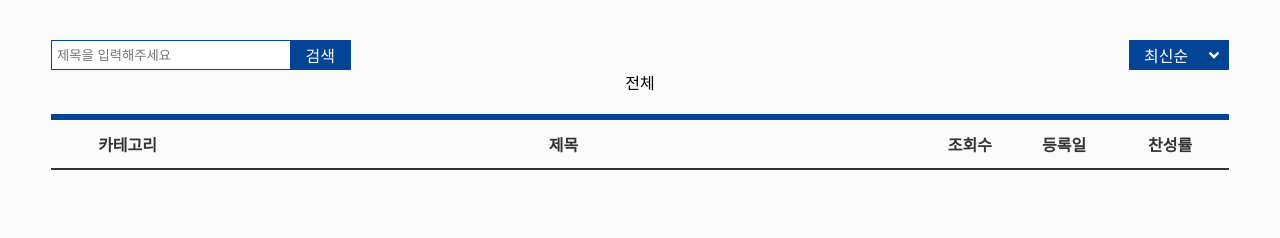
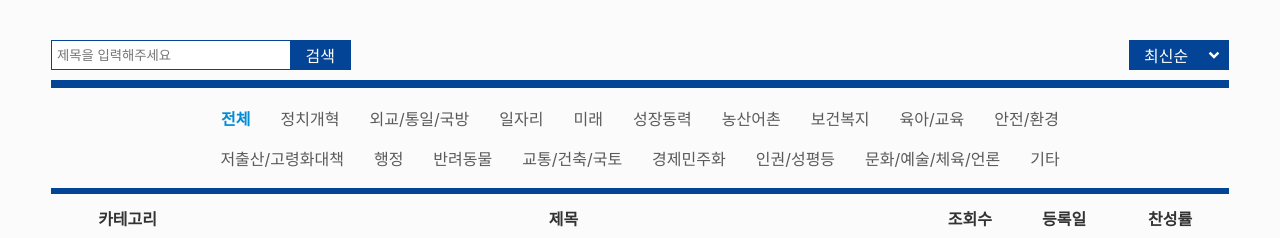
Before and after one commit to potato-club/national-petition-frontend, a Next.js app: page /board/list in a window 1280 px wide. Shown: the part 527-765 px from the top of the page. Built offline with nearby package versions, Linux system fonts and the light colour scheme; no server answers; what react-toast-notifications would draw is missing.

Commit message:
[ADD] 카테고리 기능추가

```diff
--- /dev/null
+++ b/components/app/board/list/Category.jsx
@@ -0,0 +1,59 @@
+import React, { useState, useEffect } from 'react';
+import styled from '@emotion/styled';
+import { TypoGraphy } from 'components/common/index';
+import { customColor } from 'constants/index';
+
+export const Category = ({ category, handleCategory, text }) => {
+  const [CheckCategory, setCheckCategory] = useState(false);
+  useEffect(() => {
+    if (category === '' && text === '전체') setCheckCategory(true);
+    else if (category === 'POLITICS' && text === '정치개혁')
+      setCheckCategory(true);
+    else if (category === 'DIPLOMACY' && text === '외교/통일/국방')
+      setCheckCategory(true);
+    else if (category === 'JOB' && text === '일자리') setCheckCategory(true);
+    else if (category === 'FUTURE' && text === '미래') setCheckCategory(true);
+    else if (category === 'GROWTH' && text === '성장동력')
+      setCheckCategory(true);
+    else if (category === 'FARM' && text === '농산어촌') setCheckCategory(true);
+    else if (category === 'HEALTH' && text === '보건복지')
+      setCheckCategory(true);
+    else if (category === 'BABY' && text === '육아/교육')
+      setCheckCategory(true);
+    else if (category === 'SAFE' && text === '안전/환경')
+      setCheckCategory(true);
+    else if (category === 'AGING' && text === '저출산/고령화대책')
+      setCheckCategory(true);
+    else if (category === 'ADMINISTRATION' && text === '행정')
+      setCheckCategory(true);
+    else if (category === 'PET' && text === '반려동물') setCheckCategory(true);
+    else if (category === 'TRAFFIC' && text === '교통/건축/국토')
+      setCheckCategory(true);
+    else if (category === 'ECONOMY' && text === '경제민주화')
+      setCheckCategory(true);
+    else if (category === 'HUMAN' && text === '인권/성평등')
+      setCheckCategory(true);
+    else if (category === 'CULTURE' && text === '문화/예술/체육/언론')
+      setCheckCategory(true);
+    else if (category === 'ETC' && text === '기타') setCheckCategory(true);
+    else setCheckCategory(false);
+  }, [category]);
+  return (
+    <Item CheckCategory={CheckCategory} onClick={() => handleCategory(text)}>
+      <TypoGraphy
+        fontWeight={CheckCategory === true && 'bold'}
+        type="body1"
+        color={CheckCategory === true ? customColor.skyBlue : customColor.gray}
+        textAlign="center">
+        {text}
+      </TypoGraphy>
+    </Item>
+  );
+};
+const Item = styled.div`
+  margin-left: 15px;
+  margin-right: 15px;
+  margin-top: 8px;
+  margin-bottom: 8px;
+  cursor: pointer;
+`;
--- a/components/app/board/list/index.js
+++ b/components/app/board/list/index.js
@@ -1 +1,2 @@
 export { Search } from './Search';
+export { Category } from './Category';
--- a/components/common/BoardList.jsx
+++ b/components/common/BoardList.jsx
@@ -134,12 +134,11 @@ export const BoardList = ({
 };
 const Container = styled.div``;
 const ListWrapper = styled.div`
-  margin-top: 20px;
   margin-bottom: 20px;
   border-top: 6px solid ${customColor.blue};
   border-bottom: 6px solid ${customColor.blue};
 
-  min-height: 962px;
+  min-height: 960px;
 `;
 const ListNav = styled.div`
   display: flex;
--- a/pages/board/list.jsx
+++ b/pages/board/list.jsx
@@ -8,7 +8,7 @@ import {
   BoardList,
 } from 'components/common/index';
 import { customColor } from 'constants/index';
-import { Search } from 'components/app/board/list';
+import { Search, Category } from 'components/app/board/list';
 import { RiArrowDropDownLine } from 'react-icons/ri';
 // import dummy from '../../dummy/list.json';
 import { boardApi } from 'apis';
@@ -22,6 +22,48 @@ const list = () => {
   const [sortBoardApi, setSortBoardApi] = useState(undefined);
   const [currentPost, setCurrentPost] = useState(1);
   const [SearchData, setSearchData] = useState('');
+  const [category, setCategory] = useState('');
+  const categoryTopList = [
+    '전체',
+    '정치개혁',
+    '외교/통일/국방',
+    '일자리',
+    '미래',
+    '성장동력',
+    '농산어촌',
+    '보건복지',
+    '육아/교육',
+    '안전/환경',
+  ];
+  const categoryBottomList = [
+    '저출산/고령화대책',
+    '행정',
+    '반려동물',
+    '교통/건축/국토',
+    '경제민주화',
+    '인권/성평등',
+    '문화/예술/체육/언론',
+    '기타',
+  ];
+  // 18개
+  // ALL
+  // POLITICS("정치개혁")
+  // DIPLOMACY("외교/통일/국방")
+  // JOB("일자리")
+  // FUTURE("미래")
+  // GROWTH("성장동력")
+  // FARM("농산어촌")
+  // HEALTH("보건복지")
+  // BABY("육아/교육")
+  // SAFE("안전/환경")
+  // AGING("저출산/고령화대책")
+  // ADMINISTRATION("행정")
+  // PET("반려동물")
+  // TRAFFIC("교통/건축/국토")
+  // ECONOMY("경제민주화")
+  // HUMAN("인권/성평등")
+  // CULTURE("문화/예술/체육/언론")
+  // ETC("기타");
 
   const handleSort = (e) => {
     if (e.target.innerText === '최신순') setSortBoardApi(undefined);
@@ -44,6 +86,7 @@ const list = () => {
           page: currentPost,
           size: 10,
           sort: sortBoardApi,
+          category: category,
         });
 
         setListCount(Math.ceil(count / 10));
@@ -64,6 +107,7 @@ const list = () => {
           page: 1,
           size: 10,
           sort: sortBoardApi,
+          category: category,
         });
 
         setCurrentPost(1);
@@ -72,10 +116,68 @@ const list = () => {
         setBoardList(list);
       } catch (e) {}
     })();
-  }, [sortBoardApi, SearchData]);
+  }, [sortBoardApi, SearchData, category]);
 
   const handlePageChange = (value) => {
     setCurrentPost(value);
+  };
+  const handleCategory = (value) => {
+    switch (value) {
+      case '전체':
+        setCategory('');
+        break;
+      case '정치개혁':
+        setCategory('POLITICS');
+        break;
+      case '외교/통일/국방':
+        setCategory('DIPLOMACY');
+        break;
+      case '일자리':
+        setCategory('JOB');
+        break;
+      case '미래':
+        setCategory('FUTURE');
+        break;
+      case '성장동력':
+        setCategory('GROWTH');
+        break;
+      case '농산어촌':
+        setCategory('FARM');
+        break;
+      case '보건복지':
+        setCategory('HEALTH');
+        break;
+      case '육아/교육':
+        setCategory('BABY');
+        break;
+      case '안전/환경':
+        setCategory('SAFE');
+        break;
+      case '저출산/고령화대책':
+        setCategory('AGING');
+        break;
+      case '행정':
+        setCategory('ADMINISTRATION');
+        break;
+      case '반려동물':
+        setCategory('PET');
+        break;
+      case '교통/건축/국토':
+        setCategory('TRAFFIC');
+        break;
+      case '경제민주화':
+        setCategory('ECONOMY');
+        break;
+      case '인권/성평등':
+        setCategory('HUMAN');
+        break;
+      case '문화/예술/체육/언론':
+        setCategory('CULTURE');
+        break;
+      case '기타':
+        setCategory('ETC');
+        break;
+    }
   };
   return (
     <LayoutContainer>
@@ -133,9 +235,28 @@ const list = () => {
             )}
           </SortWrapper>
         </SearchAndSortWrapper>
-        <CategoryWrapper>
-          <Category>전체</Category>
-        </CategoryWrapper>
+        <CategorySection>
+          <CategoryWrapper>
+            {categoryTopList.map((text, i) => (
+              <Category
+                key={i}
+                category={category}
+                handleCategory={handleCategory}
+                text={text}
+              />
+            ))}
+          </CategoryWrapper>
+          <CategoryWrapper>
+            {categoryBottomList.map((text, i) => (
+              <Category
+                key={i}
+                category={category}
+                handleCategory={handleCategory}
+                text={text}
+              />
+            ))}
+          </CategoryWrapper>
+        </CategorySection>
         <BoardList
           listData={boardList}
           handlePageChange={handlePageChange}
@@ -198,11 +319,15 @@ const SortButton = styled.div`
     background-color: ${customColor.grayBg};
   }
 `;
-
+const CategorySection = styled.div`
+  border-top: 8px solid ${customColor.blue};
+  margin-top: 10px;
+  padding-top: 10px;
+  padding-bottom: 10px;
+`;
 const CategoryWrapper = styled.div`
   display: flex;
   justify-content: center;
   align-items: center;
 `;
-const Category = styled.div``;
 export default list;
```
